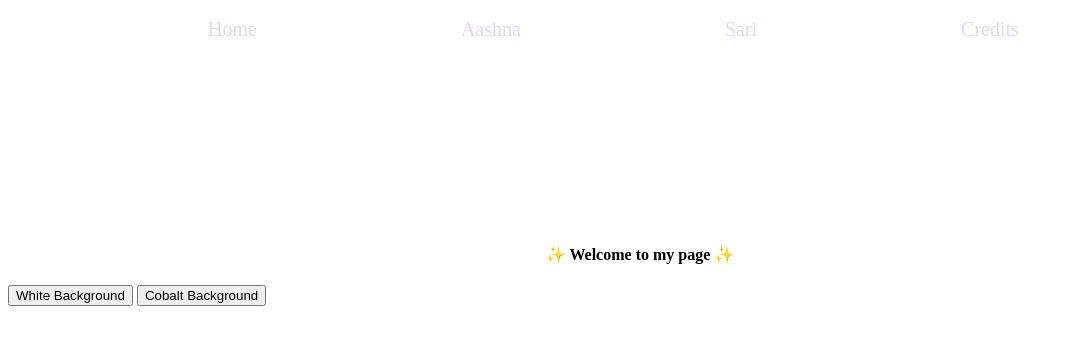
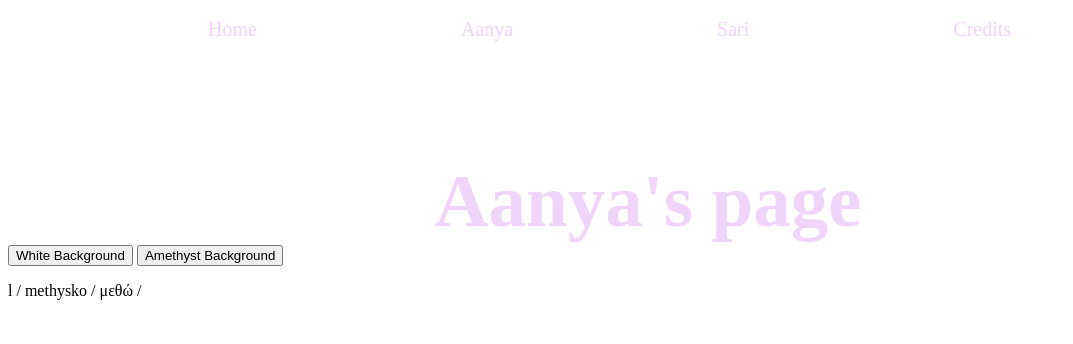
Before and after one commit to aashnahari/Aesthaete, a plain HTML site: page aanya.html in a window 1280 px wide. Both pictures are taken after a click on the button "White Background". Shown: the whole page, without its empty margins (0-1073 px from the left). Drawn offline with Linux system fonts and the light colour scheme.

Commit message:
Update aanya.html

```diff
--- a/aanya.html
+++ b/aanya.html
@@ -1,9 +1,11 @@
 <!DOCTYPE html>
 <html>
+
 <head>
+
 	  <style type="text/css">
 		a{
-			color: rgb(232,212,255);
+			color: rgb(240, 212, 250);
 			text-decoration: none;
 			font-size: 20px;
 			padding-left: 200px;
@@ -32,33 +34,30 @@
          	margin-left: center;
          }
 			</style>
+</head>
+<body style = "background-color:rgb(186,212,255)">
 
-</head>
-<body>
 	<div id='div1'>
 		<a href='index.html'>Home</a>
-	<a href='aashna.html'>Aashna</a>
+		<a href='aanya.html'>Aanya</a>
 		<a href='sari.html'>Sari</a>
 		<a href='credits.html'>Credits</a>
 	</div>
-	<center><h1>Aanya Gupta's Page</h1></center>
-
-	<center><h4> ✨ Welcome to my page ✨ </h4></center>
-
+		<center><h1 id='title'>Aanya's page</h1></center>
    <button type="button" onclick= "backgWhite()" position=relative>White Background</button>
-	<button type="button" onclick= "backgCobalt()" position=relative>Cobalt Background</button>
+   <button type="button" onclick= "backgCobalt()" position=relative>Amethyst Background</button>
+   <p>l
+	  / methysko / μεθώ /</p>
 
    <script>
-	function backgpurple() {
-        document.body.style.background = 'purple';
-	document.getElementById("title").style.color = "rgb(232,212,255)";
+   function backgWhite() {
+        document.body.style.background = 'white';
+	document.getElementById("title").style.color = "rgb(240, 212, 250)";
    }
 
-   	function backgwhite() {
-        document.body.style.background = "rgb(232,212,255)";
+   function backgAmethyst() {
+        document.body.style.background = "rgb(240, 212, 250)";
 	document.getElementById("title").style.color = "white";
    }
    </script>
-
 </body>
-</html>
```
Lines whose indentation alone changed are shown as unchanged.
